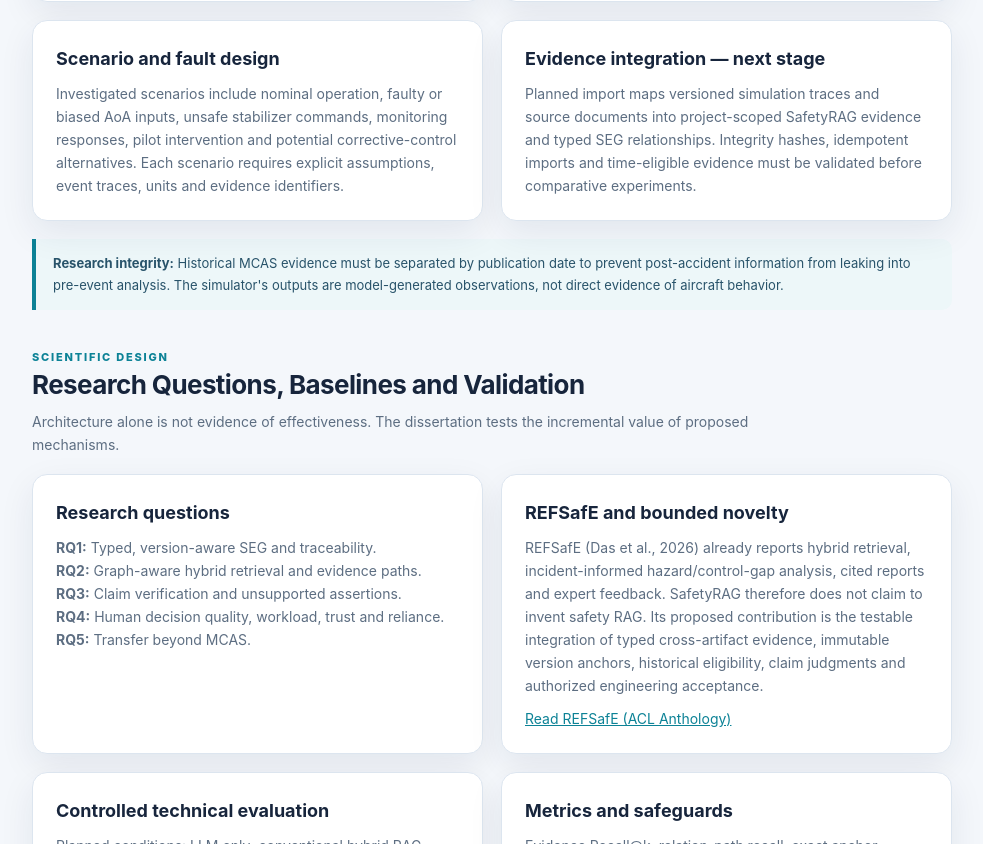
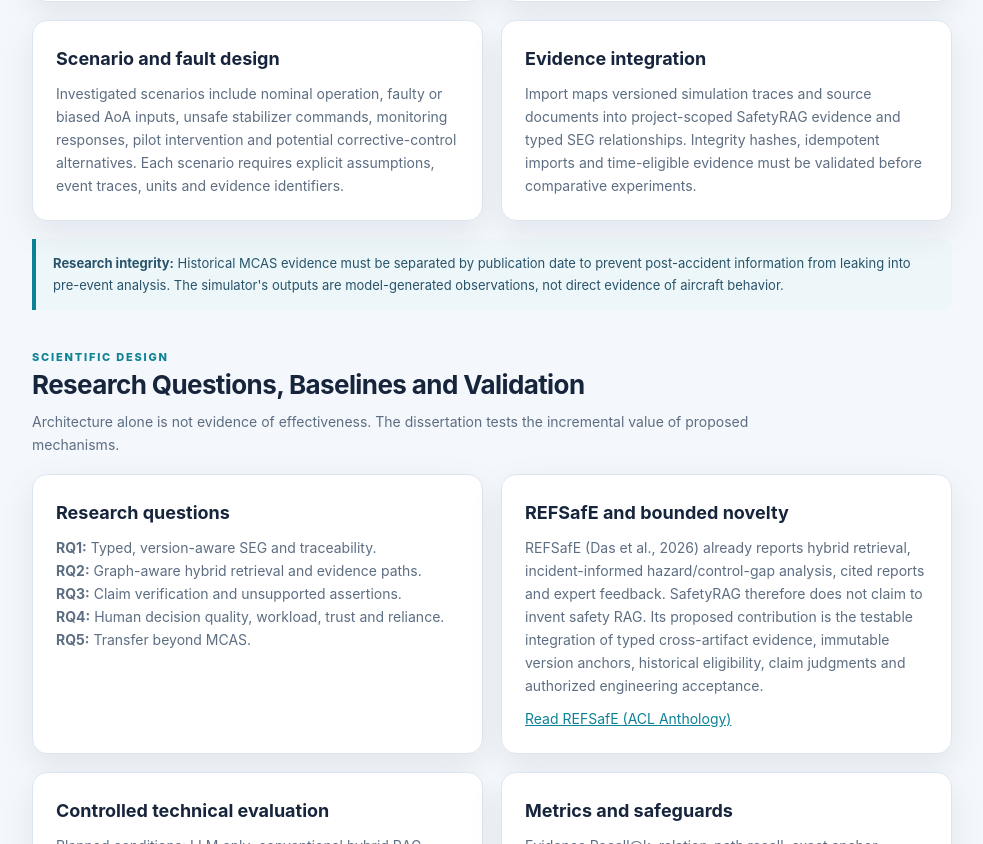
Before and after one commit to dguesela/dguesela.github.io, a plain HTML site: page index.html in a window 1280 px wide. Shown: the part 6919-7763 px from the top of the page, without its empty margins (280-1263 px from the left). Drawn offline with Linux system fonts and the light colour scheme.

Commit message:
Update index.html

```diff
--- a/index.html
+++ b/index.html
@@ -190,7 +190,7 @@
 <article class="card span-6"><h3>Case-study questions</h3><p>How can evidence across angle-of-attack sensing, MCAS control logic, stabilizer trim, pilot response, safety requirements, failure modes and incident findings be linked to support auditable hazard reasoning?</p><div class="tag-row"><span class="tag">Requirements</span><span class="tag">Architecture</span><span class="tag">Hazards</span><span class="tag">Controls</span><span class="tag">Evidence</span></div></article>
 <article class="card span-6"><h3>Modular Java research simulator</h3><p>Development records describe separate flight-control, aircraft-model, simulation-core, fault-injection, human-model, safety-monitor, evidence-generator and experiment-runner modules. Prior execution logs exist; clean-machine reproducibility and physical fidelity remain to be independently verified.</p></article>
 <article class="card span-6"><h3>Scenario and fault design</h3><p>Investigated scenarios include nominal operation, faulty or biased AoA inputs, unsafe stabilizer commands, monitoring responses, pilot intervention and potential corrective-control alternatives. Each scenario requires explicit assumptions, event traces, units and evidence identifiers.</p></article>
-<article class="card span-6"><h3>Evidence integration — next stage</h3><p>Planned import maps versioned simulation traces and source documents into project-scoped SafetyRAG evidence and typed SEG relationships. Integrity hashes, idempotent imports and time-eligible evidence must be validated before comparative experiments.</p></article>
+<article class="card span-6"><h3>Evidence integration</h3><p>Import maps versioned simulation traces and source documents into project-scoped SafetyRAG evidence and typed SEG relationships. Integrity hashes, idempotent imports and time-eligible evidence must be validated before comparative experiments.</p></article>
 </div>
 <div class="notice" style="margin-top:18px"><strong>Research integrity:</strong> Historical MCAS evidence must be separated by publication date to prevent post-accident information from leaking into pre-event analysis. The simulator's outputs are model-generated observations, not direct evidence of aircraft behavior.</div>
 </section>
```
